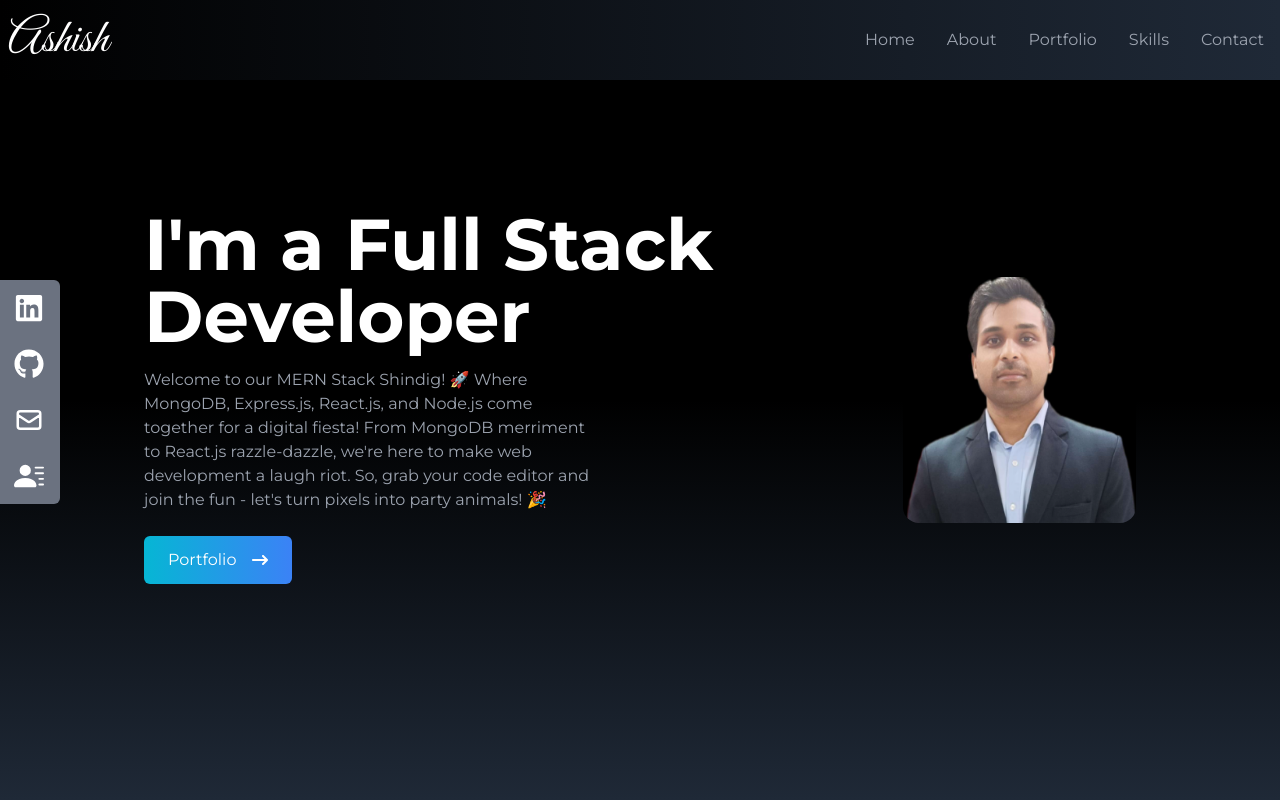
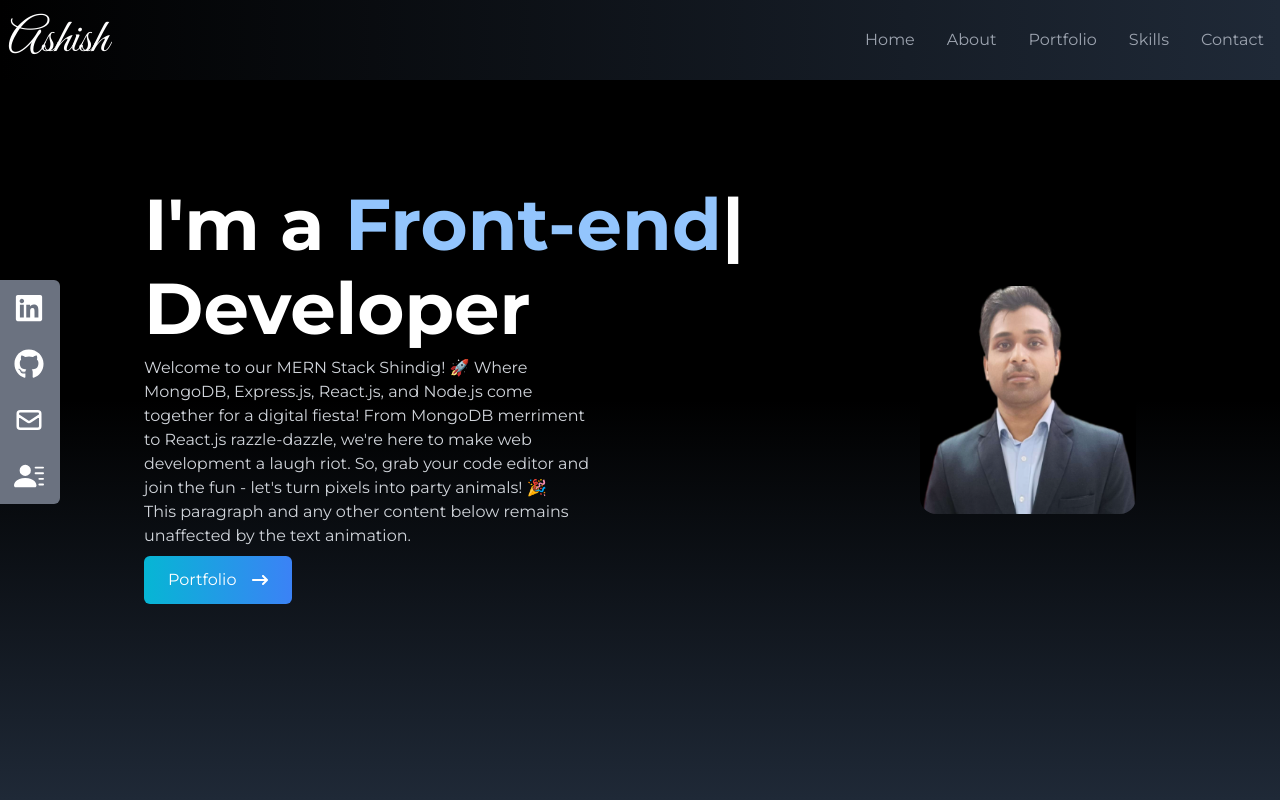
Before and after one commit to akm-engineer/portfolio, a React (Create React App) app: page / in a window 1280 px wide. Shown: the top 800 px of the page. Built offline with nearby package versions, Linux system fonts and the light colour scheme.

Commit message:
editing home

```diff
--- a/package.json
+++ b/package.json
@@ -12,6 +12,7 @@
     "react-scripts": "5.0.1",
     "react-scroll": "^1.9.0",
     "react-transition-group": "^4.4.5",
+    "typed.js": "^2.1.0",
     "web-vitals": "^2.1.4"
   },
   "scripts": {
--- a/src/components/Home.jsx
+++ b/src/components/Home.jsx
@@ -1,32 +1,55 @@
-import React from "react";
+import React, { useEffect } from "react";
 import heroImage from "../assets/hero-image.png";
 import { FaArrowRightLong } from "react-icons/fa6";
 import { Link } from "react-scroll";
+import Typed from "typed.js";
 
 const Home = () => {
+  useEffect(() => {
+    // Initialize Typed instance
+    const typed = new Typed(".typing-text", {
+      strings: ["Full Stack", "Front-end", "Backend"],
+      loop: true,
+      typeSpeed: 150, // Adjust the speed as needed
+      backSpeed: 75, // Adjust the speed as needed
+      backDelay: 2000, // Delay before backspacing
+    });
+
+    // Cleanup function
+    return () => {
+      typed.destroy();
+    };
+  }, []);
+
   return (
     <div
       name="home"
       className="h-screen w-full bg-gradient-to-b from-black via-black to-gray-800 text-white"
     >
       <div className="max-w-screen-lg mx-auto h-full flex items-center justify-center px-4 flex-col md:flex-row">
-        <div className="flex flex-col justify-center h-full">
+        <div className="flex flex-col justify-center h-full md:w-3/4 md:pr-8">
           <h2 className="text-4xl sm:text-7xl font-bold">
-            I'm a Full Stack Developer
+            I'm a <span className="typing-text text-blue-300"></span>{" "}
+            <p className="py-3">Developer</p>
           </h2>
-          <p className="text-gray-400 max-w-md py-4">
+          <div className="text-gray-300 max-w-md">
+            <p>
               Welcome to our MERN Stack Shindig! 🚀 Where MongoDB, Express.js,
               React.js, and Node.js come together for a digital fiesta! From
-            MongoDB merriment to React.js razzle-dazzle, we're here to make web
-            development a laugh riot. So, grab your code editor and join the fun
-            - let's turn pixels into party animals! 🎉
+              MongoDB merriment to React.js razzle-dazzle, we're here to make
+              web development a laugh riot. So, grab your code editor and join
+              the fun - let's turn pixels into party animals! 🎉
+            </p>
+            <p>
+              This paragraph and any other content below remains unaffected by
+              the text animation.
             </p>
             <div>
               <Link
                 to="portfolio"
                 smooth
                 duration={500}
-              className="group w-fit px-6 py-3 my-2 rounded-md flex items-center bg-gradient-to-r from-cyan-500 to-blue-500 gap-4"
+                className=" cursor-pointer group w-fit px-6 py-3 my-2 rounded-md flex items-center bg-gradient-to-r from-cyan-500 to-blue-500 gap-4 text-white hover:scale-105 duration-300"
               >
                 Portfolio
                 <span className="group-hover:rotate-90 duration-300">
@@ -35,12 +58,9 @@ const Home = () => {
               </Link>
             </div>
           </div>
-        <div>
-          <img
-            src={heroImage}
-            alt=""
-            className="rounded-2xl w-2/3 md:w-full "
-          />
+        </div>
+        <div className="md:w-1/4 md:flex md:items-center md:justify-center md:pl-8">
+          <img src={heroImage} alt="" className="rounded-2xl w-48 md:w-full " />
         </div>
       </div>
     </div>
--- a/src/components/Navbar.jsx
+++ b/src/components/Navbar.jsx
@@ -72,7 +72,7 @@ const Navbar = () => {
   return (
     <div className=" w-full h-20 flex justify-between items-center bg-gradient-to-r from-black to-gray-800 fixed">
       <div>
-        <h1 className="font-signature text-5xl ml-2 text-white capitalize">
+        <h1 className="font-signature text-5xl ml-2 text-white capitalize hover:text-gray-700 hover:scale-110 duration-500 cursor-pointer">
           Ashish
         </h1>
       </div>
```
Also changed, not shown: 1 other file (tests, documents, lock files or other folders). Lines whose indentation alone changed are shown as unchanged.
